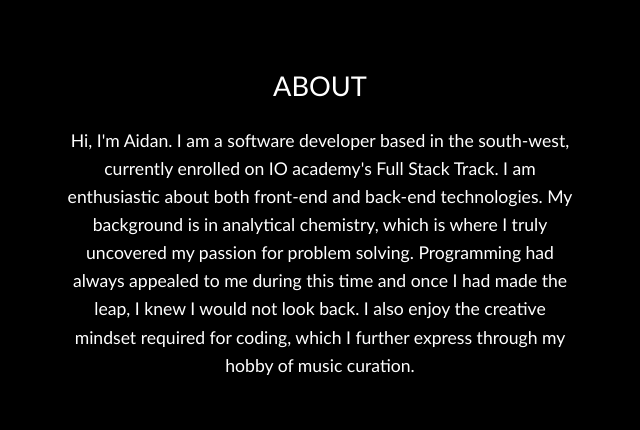
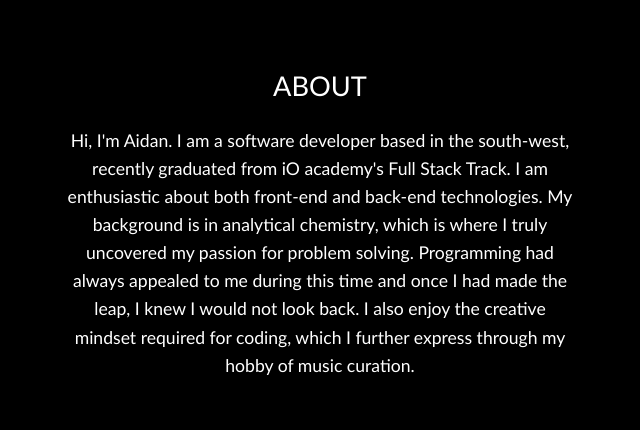
Before and after one commit to aidanmaskell/aidanmaskell.github.io, a plain HTML site: page index.html in a window 1280 px wide. Shown: the part 1060-1490 px from the top of the page, 0-640 px from the left. Drawn offline with nearby package versions, Linux system fonts and the light colour scheme.

Commit message:
updated about bio

```diff
--- a/index.html
+++ b/index.html
@@ -37,7 +37,7 @@
 		<main id="about" class="row d-flex align-items-center py-5">
 			<article class="about col-12 col-lg-6 text-center px-5">
 				<h2 class="py-3">ABOUT</h2>
-				<h3 class="px-3">Hi, I'm Aidan. I am a software developer based in the south-west, currently enrolled on IO academy's Full Stack Track. I am enthusiastic about both front-end and back-end technologies. My background is in analytical chemistry, which is where I truly uncovered my passion for problem solving. Programming had always appealed to me during this time and once I had made the leap, I knew I would not look back. I also enjoy the creative mindset required for coding, which I further express through my hobby of music curation. </h3>
+				<h3 class="px-3">Hi, I'm Aidan. I am a software developer based in the south-west, recently graduated from iO academy's Full Stack Track. I am enthusiastic about both front-end and back-end technologies. My background is in analytical chemistry, which is where I truly uncovered my passion for problem solving. Programming had always appealed to me during this time and once I had made the leap, I knew I would not look back. I also enjoy the creative mindset required for coding, which I further express through my hobby of music curation. </h3>
 			</article>
 			<div id="me" class="me col-12 col-lg-6 text-center py-5">
 				<img src="images/Me-1.jpg" alt="Me" height=290 width= 290 />
```
